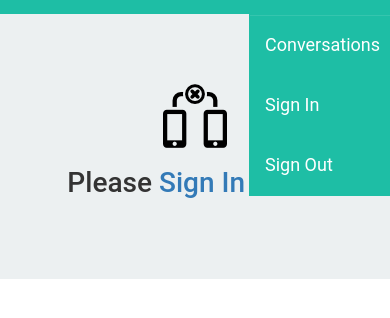
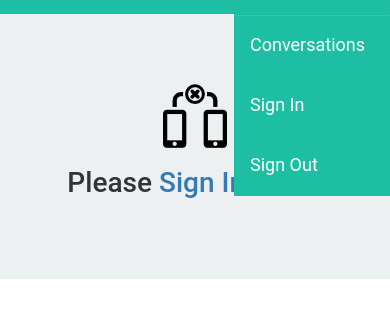
Before and after one commit to SalehAly01/whatsapp-clone-angularjs, a website: page app/index.html in a window 390 px wide. Both pictures are taken after a click on the button "Toggle navigation". Shown: the part 56-374 px from the top of the page. Drawn offline with nearby package versions, Linux system fonts and the light colour scheme; some packages are replaced by stand-ins of ours; files that its build step writes are made by us from their sources.

Commit message:
Fix navbar collapse margin error

```diff
--- a/app/styles/main.css
+++ b/app/styles/main.css
@@ -184,14 +184,13 @@ form button{
   }
   body .navbar-collapse .navbar-nav{
     margin-bottom: 0;
-  }
-  body .navbar-collapse .navbar-nav{
     margin-top: 0;
   }
-  body .navbar-collapse{
+  body .container .navbar-collapse{
     background-color: #1EBEA5;
     border: 1px solid #1EBEA5;
     width: 40%;
+    margin-right: 0;
     position:absolute;
     right: 0;
     z-index: 1;
```
